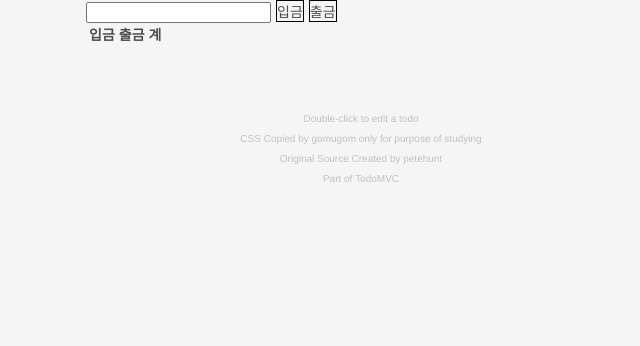
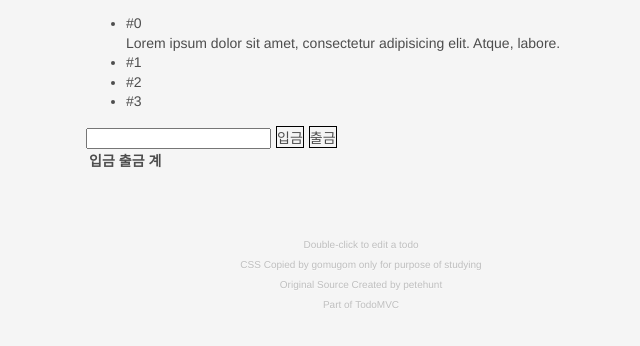
Before and after one commit to gomugom/react-todo, a React app: page / in a window 1280 px wide. Shown: the top 346 px of the page, without its empty margins (279-919 px from the left). Built offline with nearby package versions, Linux system fonts and the light colour scheme.

Commit message:
[08-3] 리덕스 예제 03 - 탭 추가

```diff
--- /dev/null
+++ b/src/reduxExample/actions/tabAction.js
@@ -0,0 +1,8 @@
+const changeTab = index => ({
+    type: 'CHANGE_TAB',
+    focused: index
+});
+
+export default {
+    changeTab
+}
--- a/src/reduxExample/components/App.js
+++ b/src/reduxExample/components/App.js
@@ -1,37 +1,31 @@
 import React, { Component } from 'react';
 import InputBox from './InputBox';
 import AccountBook from './AccountBook';
+import Tabs from './Tabs';
 import { connect } from 'react-redux';
 import bankAction from '../actions/bankAction';
+import tabAction from '../actions/tabAction';
 
 const mapStateToProps = state => ({
-    accountList: state.accountList
+    accountList: state.account.accountList,
+    focused: state.tab.focused
 });
 const mapDispatchToProps = dispatch => ({
-    calc: (type, money) => dispatch(bankAction[type](money))
+    calc: (type, money) => dispatch(bankAction[type](money)),
+    changeTab: index => dispatch(tabAction.changeTab(index))
 });
 
 class App extends Component {
-    calc(type, money) {
-        money = money * 1;
-        if(typeof money !== 'number') return;
-        const prevAccount = this.state.accountList;
-        const lastResult = prevAccount.length ? (prevAccount[prevAccount.length - 1].result) : 0;
-        this.setState({
-            accountList: [...this.state.accountList, {
-                type: 'save',
-                money,
-                result: lastResult + (type === 'save' ? 1 : -1) * money
-            }]
-        });
-    }
     render() {
         const {
             accountList,
-            calc
+            calc,
+            focused,
+            changeTab
         } = this.props;
         return (
             <div>
+                <Tabs focused={focused} changeTab={changeTab}/>
                 <InputBox
                     calc={calc}
                 />
--- /dev/null
+++ b/src/reduxExample/components/Tabs.js
@@ -0,0 +1,24 @@
+import React from 'react';
+
+const tablist = [
+    'Lorem ipsum dolor sit amet, consectetur adipisicing elit. Atque, labore.',
+    'consectetur adipisicing elit. Sint culpa suscipit illum molestiae mollitia inventore!',
+    'Cupiditate sit omnis eos nisi minima, nam consequuntur quis quibusdam expedita deserunt.',
+    'Excepturi voluptatibus autem accusamus harum voluptate, perferendis, aliquid nesciunt veritatis voluptatem sint.'
+];
+
+const Tabs = ({
+    focused,
+    changeTab
+}) => (
+    <ul>
+        {tablist.map((tab, i) =>
+            <li key={'tablist'+ i} onClick={()=> changeTab(i)}>
+                <span>#{i}</span>{' '}
+                <span style={{display: i === focused ? 'block' : 'none'}}>{tab}</span>
+            </li>
+        )}
+    </ul>
+);
+
+export default Tabs;
--- /dev/null
+++ b/src/reduxExample/reducers/tabReducer.js
@@ -0,0 +1,11 @@
+const bankReducer = (state = {focused: 0}, action) => {
+    switch(action.type) {
+        case 'CHANGE_TAB':
+            return {
+                focused: action.focused
+            }
+        default: return state;
+    }
+}
+
+export default bankReducer;
--- a/src/reduxExample/store.js
+++ b/src/reduxExample/store.js
@@ -1,7 +1,12 @@
-import { createStore } from 'redux';
+import { createStore, combineReducers } from 'redux';
 import bankReducer from './reducers/bankReducer';
+import tabReducer from './reducers/tabReducer';
+
 const store = createStore(
-    bankReducer,
+    combineReducers({
+        account: bankReducer,
+        tab: tabReducer
+    }),
     window.__REDUX_DEVTOOLS_EXTENSION__ && window.__REDUX_DEVTOOLS_EXTENSION__()
 );
 
```
